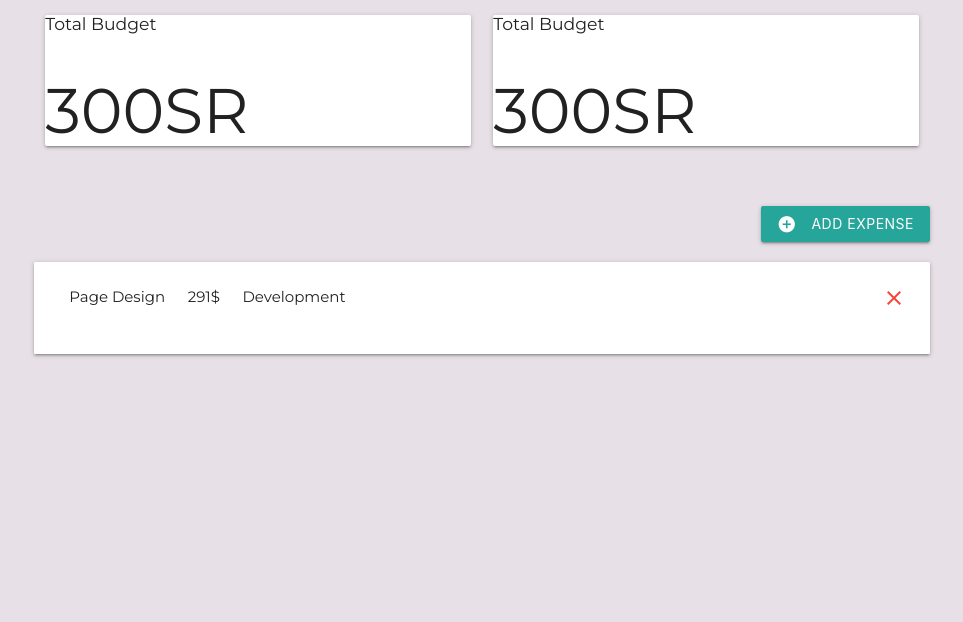
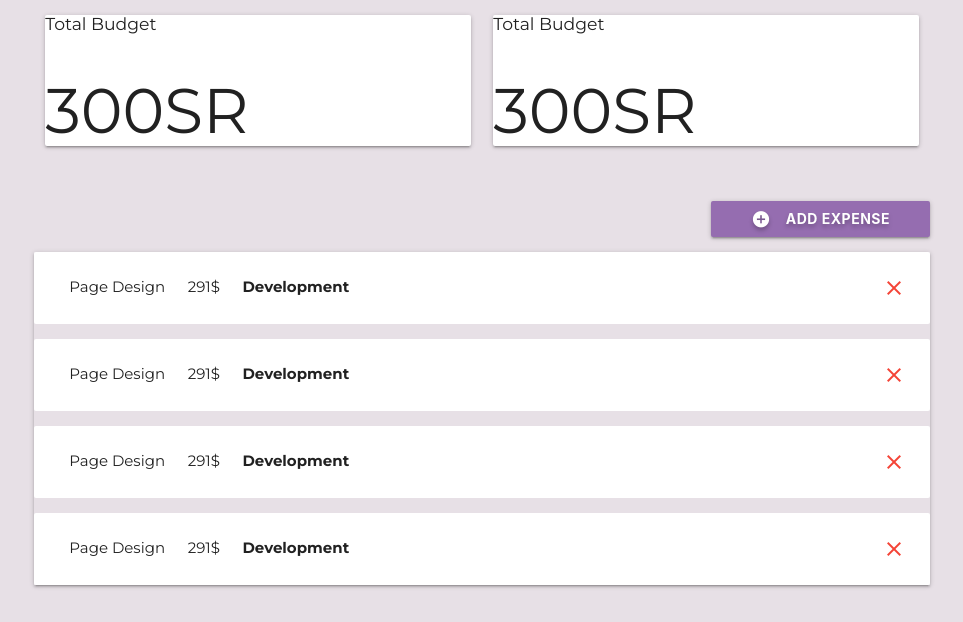
Before and after one commit to shahad23abdullah/BT, a Django app: page /1 in a window 1280 px wide. Shown: the part 178-800 px from the top of the page, without its empty margins (158-1121 px from the left). Run offline with Django 5.2, Linux system fonts and the light colour scheme.

Commit message:
styless ,complete later

```diff
--- a/budegetproject/budget/static/css/styles.css
+++ b/budegetproject/budget/static/css/styles.css
@@ -7,7 +7,9 @@
 .bold{
     font-weight: bold;
 }
-
+.row{
+    margin: 0!important;
+}
 /*project list*/
 .noproject-wrapper{
     margin-top: 150px;
@@ -28,3 +30,23 @@
     margin: 15px 0px;
 
 }
+
+/*project detailes expenses*/
+
+.section-expenses button{
+    padding: 0px  40px;
+    font-weight: bold;
+    text-shadow: 0px 3px 4px rgb(0 , 0 ,0 , .25);
+    background-color: #956db0;
+}
+
+.section-expenses .expenses{
+    font-size: 16px;
+    border-radius: 0;
+    margin: 0;
+}
+.section-expenses .expenses .category{
+    font-size: 13px;
+
+
+}
--- a/budegetproject/budget/templates/budget/project_detail.html
+++ b/budegetproject/budget/templates/budget/project_detail.html
@@ -29,7 +29,7 @@
 
     </div>
   </section>
-  <section class="sectio setio-expenses">
+  <section class="section section-expenses">
     <div class="row">
         <button class="btn waves-effect right"><i class="material-icons white-text left">add_circle</i>
              Add Expense</button>
@@ -47,7 +47,7 @@
                     </div>
 
                     <div class="col 1">
-                        <span class="title">Development</span>
+                        <span class="title bold ">Development</span>
                     </div>
                     <a href="">
                         <i class="material-icons red-text right">close</i>
@@ -56,6 +56,68 @@
             </div>
         </li>
 
+        <li>
+            <div class="card-panel z-depth-0">
+                <div class="row">
+                    <div class="col 16">
+                        <span class="title">Page Design</span>
+                    </div>
+
+                    <div class="col 13">
+                        <span class="title">291$</span>
+                    </div>
+
+                    <div class="col 1">
+                        <span class="title bold ">Development</span>
+                    </div>
+                    <a href="">
+                        <i class="material-icons red-text right">close</i>
+                    </a>
+                </div>
+            </div>
+        </li>
+
+        <li>
+            <div class="card-panel z-depth-0">
+                <div class="row">
+                    <div class="col 16">
+                        <span class="title">Page Design</span>
+                    </div>
+
+                    <div class="col 13">
+                        <span class="title">291$</span>
+                    </div>
+
+                    <div class="col 1">
+                        <span class="title bold ">Development</span>
+                    </div>
+                    <a href="">
+                        <i class="material-icons red-text right">close</i>
+                    </a>
+                </div>
+            </div>
+        </li>
+
+        <li>
+            <div class="card-panel z-depth-0">
+                <div class="row">
+                    <div class="col 16">
+                        <span class="title">Page Design</span>
+                    </div>
+
+                    <div class="col 13">
+                        <span class="title">291$</span>
+                    </div>
+
+                    <div class="col 1">
+                        <span class="title bold ">Development</span>
+                    </div>
+                    <a href="">
+                        <i class="material-icons red-text right">close</i>
+                    </a>
+                </div>
+            </div>
+        </li>
     </ul>
   </section>
 </div>
```
